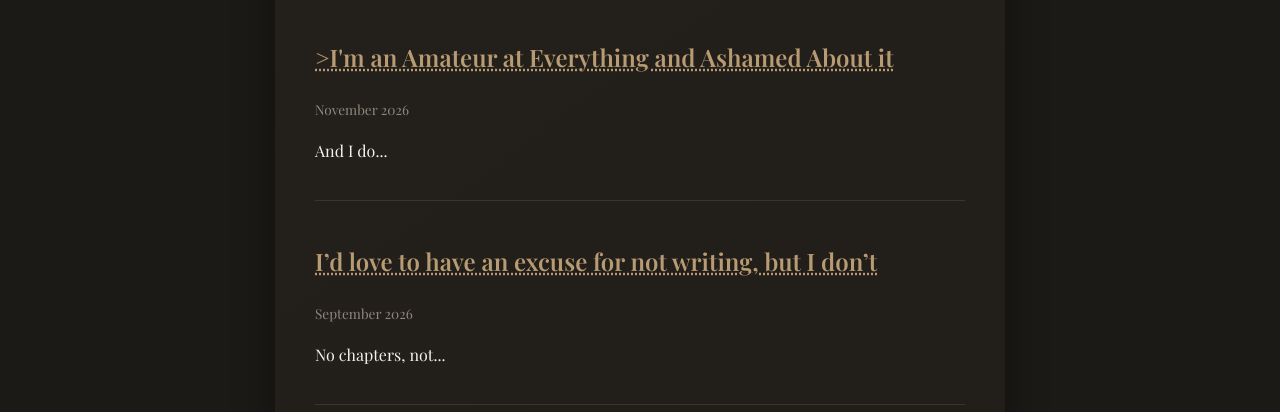
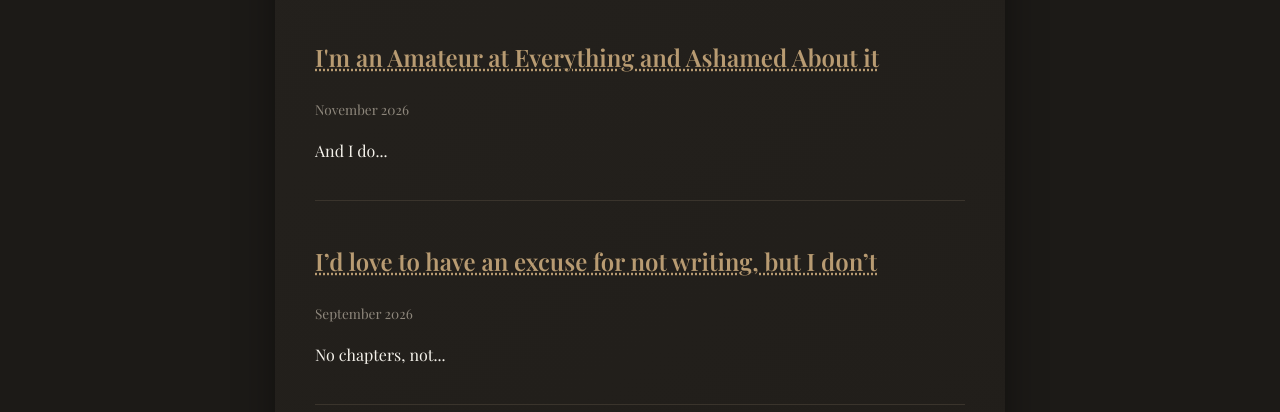
Before and after one commit to starlightsego-prog/starlightsego, a plain HTML site: page index.html in a window 1280 px wide. Shown: the part 387-799 px from the top of the page. Drawn offline with nearby package versions, Linux system fonts and the light colour scheme.

Commit message:
Update index.html

```diff
--- a/index.html
+++ b/index.html
@@ -20,7 +20,7 @@
 
               <div class="post-preview">
         <h2>
-          <a href="posts/sixth-essay.html">>I'm an Amateur at Everything and Ashamed About it</a>
+          <a href="posts/sixth-essay.html">I'm an Amateur at Everything and Ashamed About it</a>
         </h2>
         <p class="date">November 2026</p>
         <p>And I do...</p>
```
